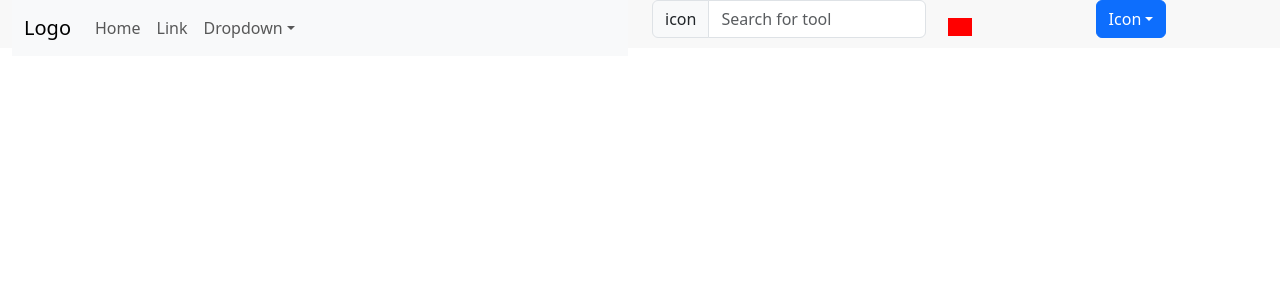
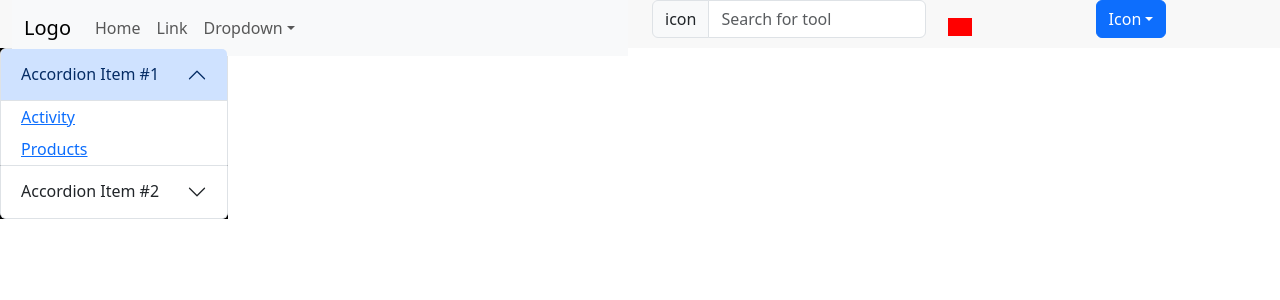
Before and after one commit to daidtech/wix-frontend, a React (Create React App) app: page / in a window 1280 px wide. Shown: the top 300 px of the page. Built offline with nearby package versions, Linux system fonts and the light colour scheme.

Commit message:
update layout admin

```diff
--- a/src/assets/common/variables.scss
+++ b/src/assets/common/variables.scss
@@ -1 +1,2 @@
-$header_height: 48px
+$header_height: 48px;
+$sidebar_width: 228px;
--- /dev/null
+++ b/src/components/Subitem/index.tsx
@@ -0,0 +1,17 @@
+import React from "react";
+import './styles.scss'
+
+interface SubitemProp {
+  link: string,
+  children: string | JSX.Element | JSX.Element[],
+}
+
+function Subitem({link, children}: SubitemProp) {
+  return (
+    <a href={link} className='subitem'>
+      {children}
+    </a>
+    )
+}
+
+export default Subitem;
--- /dev/null
+++ b/src/components/Subitem/styles.scss
@@ -0,0 +1,10 @@
+.subitem {
+  min-height: 32px;
+  padding: 0 20px;
+  display: flex;
+  align-items: center;
+  cursor: pointer;
+  &-link {
+    width: 100%;
+  }
+}
--- /dev/null
+++ b/src/layouts/admin/Sidebar/index.tsx
@@ -0,0 +1,34 @@
+import React from 'react';
+import './styles.scss';
+import Accordion from 'react-bootstrap/Accordion';
+import Subitem from 'components/Subitem'
+
+function Sidebar() {
+  return (
+    <div className='sidebar'>
+      <Accordion defaultActiveKey="0">
+        <Accordion.Item eventKey="0">
+          <Accordion.Header>Accordion Item #1</Accordion.Header>
+          <Accordion.Body>
+            <Subitem link={'google.com'}> Activity </Subitem>
+            <Subitem link={'google.com'}> Products </Subitem>
+          </Accordion.Body>
+        </Accordion.Item>
+        <Accordion.Item eventKey="1">
+          <Accordion.Header>Accordion Item #2</Accordion.Header>
+          <Accordion.Body>
+            Lorem ipsum dolor sit amet, consectetur adipiscing elit, sed do
+            eiusmod tempor incididunt ut labore et dolore magna aliqua. Ut enim ad
+            minim veniam, quis nostrud exercitation ullamco laboris nisi ut
+            aliquip ex ea commodo consequat. Duis aute irure dolor in
+            reprehenderit in voluptate velit esse cillum dolore eu fugiat nulla
+            pariatur. Excepteur sint occaecat cupidatat non proident, sunt in
+            culpa qui officia deserunt mollit anim id est laborum.
+          </Accordion.Body>
+        </Accordion.Item>
+      </Accordion>
+    </div>
+  )
+}
+
+export default Sidebar;
--- /dev/null
+++ b/src/layouts/admin/Sidebar/styles.scss
@@ -0,0 +1,11 @@
+@import '../../../assets/common/variables.scss';
+
+.sidebar {
+  width: $sidebar_width;
+  height: calc(100vh - var($header_height));
+  color: white;
+  background-color: black;
+  .accordion-body {
+    padding: 0;
+  }
+}
--- a/src/layouts/admin/header/Header.scss
+++ b/src/layouts/admin/header/Header.scss
@@ -7,6 +7,9 @@
 
   }
   .right-side {
+    #search-bar {
+
+    }
     .divide-break {
       width: 1px;
       height: 18px;
--- a/src/views/App.tsx
+++ b/src/views/App.tsx
@@ -1,11 +1,13 @@
 import React from 'react';
 import './App.css';
 import Header from 'layouts/admin/header/Header';
+import Sidebar from 'layouts/admin/Sidebar';
 
 function App() {
   return (
     <div className="App">
       <Header />
+      <Sidebar />
     </div>
   );
 }
```
Also changed, not shown: 1 other file (tests, documents, lock files or other folders).
